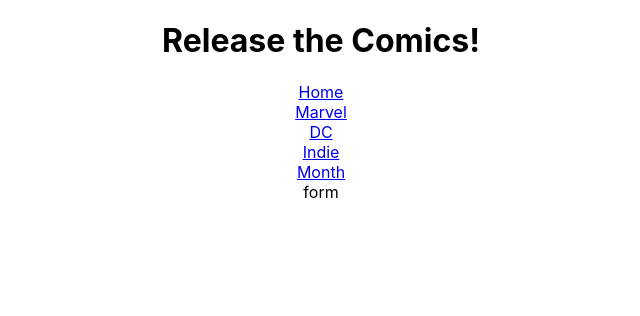
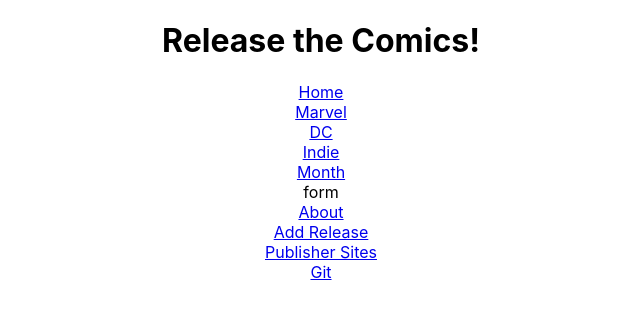
Before and after one commit to foremanlb/comic-release, a React (Create React App) app: page /form in a window 1280 px wide. Shown: the top 316 px of the page, without its empty margins (319-959 px from the left). Built offline with nearby package versions, Linux system fonts and the light colour scheme; no server answers.

Commit message:
axios get works with index and .env

```diff
--- a/src/App.js
+++ b/src/App.js
@@ -1,6 +1,7 @@
 import './App.css';
-import { useState } from 'react'
+import { useState, useEffect } from 'react'
 import { Route } from 'react-router-dom'
+import {baseURL, config} from './services/index'
 import NavBar from './components/NavBar'
 import About from './components/About'
 import Contact from './components/Contact'
@@ -8,8 +9,21 @@
 import Form from './components/Form'
 import Month from './components/Month'
 import Publisher from './components/Publisher'
+import Footer from './components/Footer'
+import axios from 'axios';
 
 function App() {
+  const [comics, setComics] = useState([])
+
+  useEffect(() => {
+    getData()
+  }, [])
+
+  async function getData() {
+    const resp = await axios.get(baseURL, config)
+    console.log(resp.data.records
+  )
+  }
 
   return (
     <div className="App">
@@ -29,6 +43,7 @@
       <Route path='/form'>
         <Form />
       </Route>
+      <Footer />
     </div>
   );
 }
--- a/src/components/Footer.jsx
+++ b/src/components/Footer.jsx
@@ -1,9 +1,24 @@
 import React from 'react'
+import {Link} from 'react-router-dom'
 
 export default function Footer() {
   return (
     <div>
-      footer
+      <Link to='/about'>
+        <div>About</div>
+      </Link>
+      <Link to='/form'>
+        <div>Add Release</div>
+      </Link>
+      <Link to='/links'>
+        <div>Publisher Sites</div>
+      </Link>
+      <a
+        href='https://github.com/foremanlb/comic-release'
+        target='_blank'
+        rel='noopener noreferrer'>
+        Git
+      </a>
     </div>
   )
 }
--- /dev/null
+++ b/src/services/index.js
@@ -0,0 +1,7 @@
+export const baseURL = `https://api.airtable.com/v0/${process.env.REACT_APP_AIRTABLE_BASE}/Release`
+
+export const config = {
+  headers: {
+    Authorization: `Bearer ${process.env.REACT_APP_AIRTABLE_KEY}`,
+  }
+}
```
